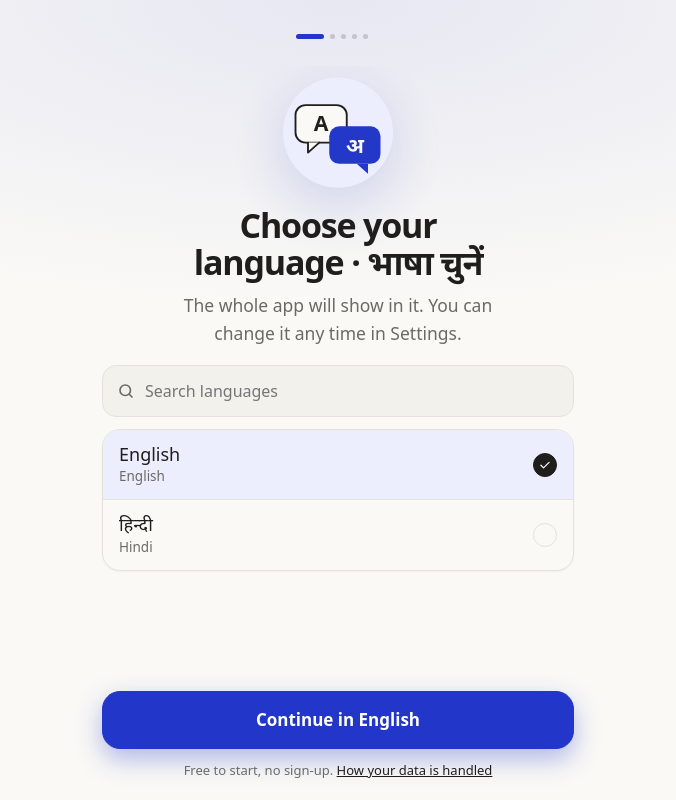
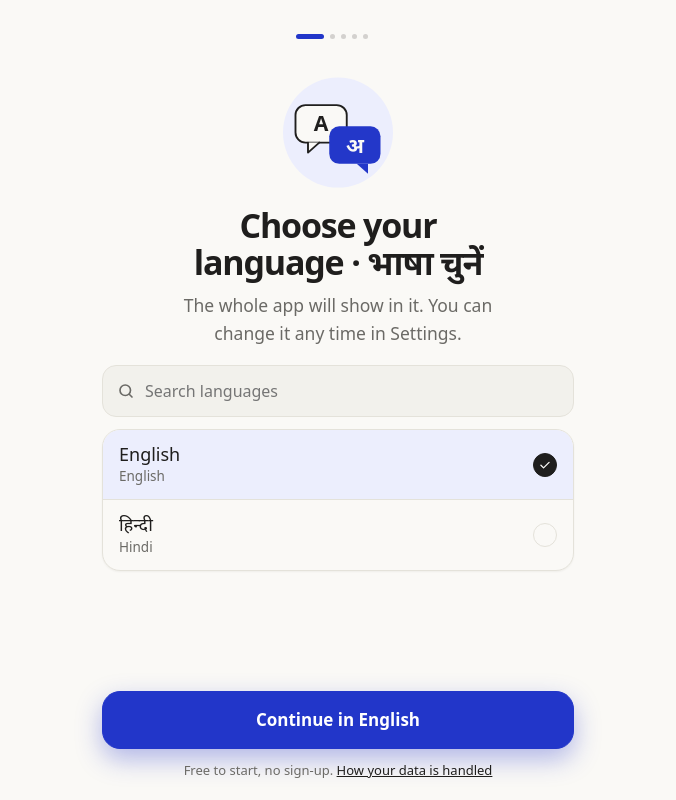
Before and after one commit to maan-oss/Saathi, a website: page web/index.html in a window 1280 px wide. Shown: the whole page, without its empty margins (302-978 px from the left). Drawn offline with Linux system fonts and the light colour scheme; no server answers; a web font is replaced by a local one.

Commit message:
Remove glow
Co-Authored-By: Claude Sonnet 5.5 <noreply@anthropic.com>
Claude-Session: https://claude.ai/code/session_01TRHWKVqYyrvBFnptWJkMtw

```diff
--- a/web/polish.css
+++ b/web/polish.css
@@ -188,3 +188,9 @@ body{background-image:radial-gradient(120% 60% at 50% -10%,color-mix(in srgb,var
 /* sidebar current item */
 .side-i[aria-current=page],.side-i.on,.nav-i.on{background:var(--ac-soft);color:var(--ac)}
 .sc-col h1,.sc-col .sc-big,.screen h1{font-family:var(--serif);font-weight:700;letter-spacing:-.035em}
+
+/* no glow */
+.hello::before{display:none!important}
+body{background-image:none!important}
+#onboard{background:var(--bg)!important}
+.ob-art{filter:none!important}
```
